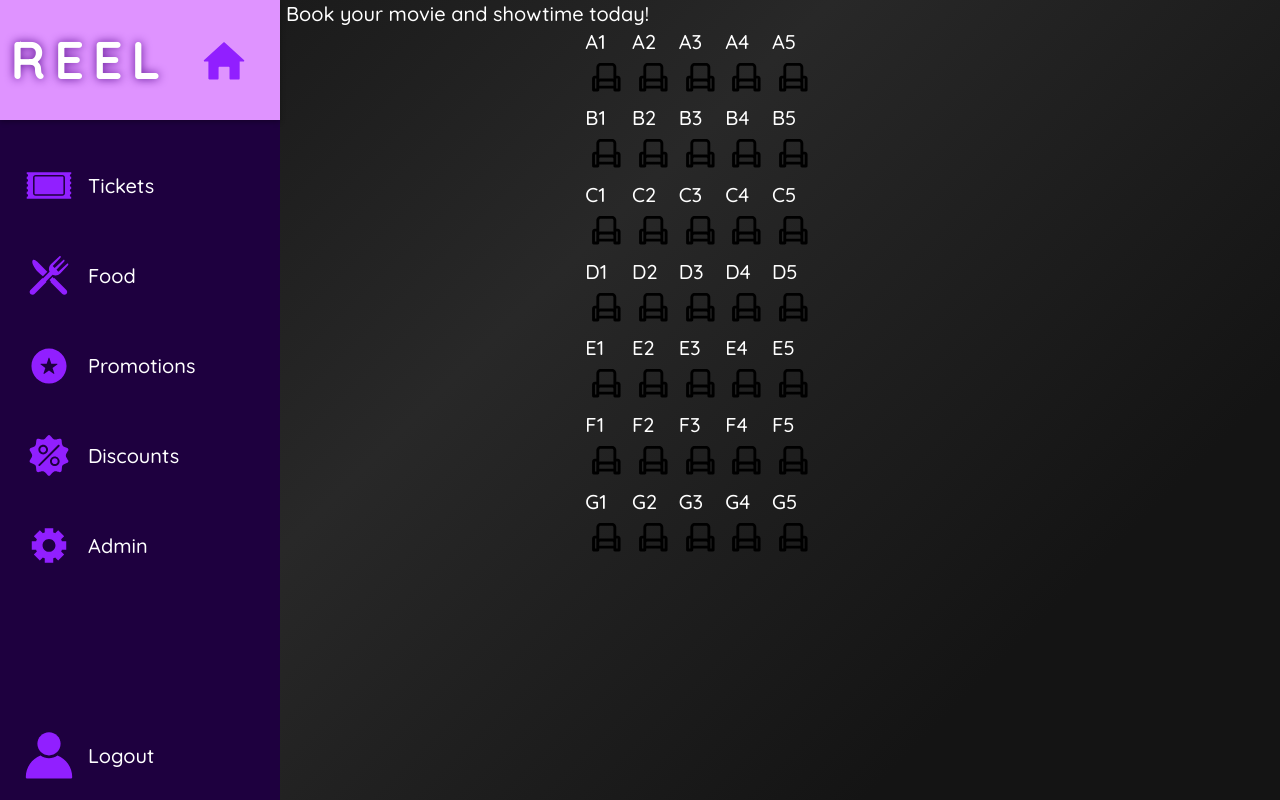
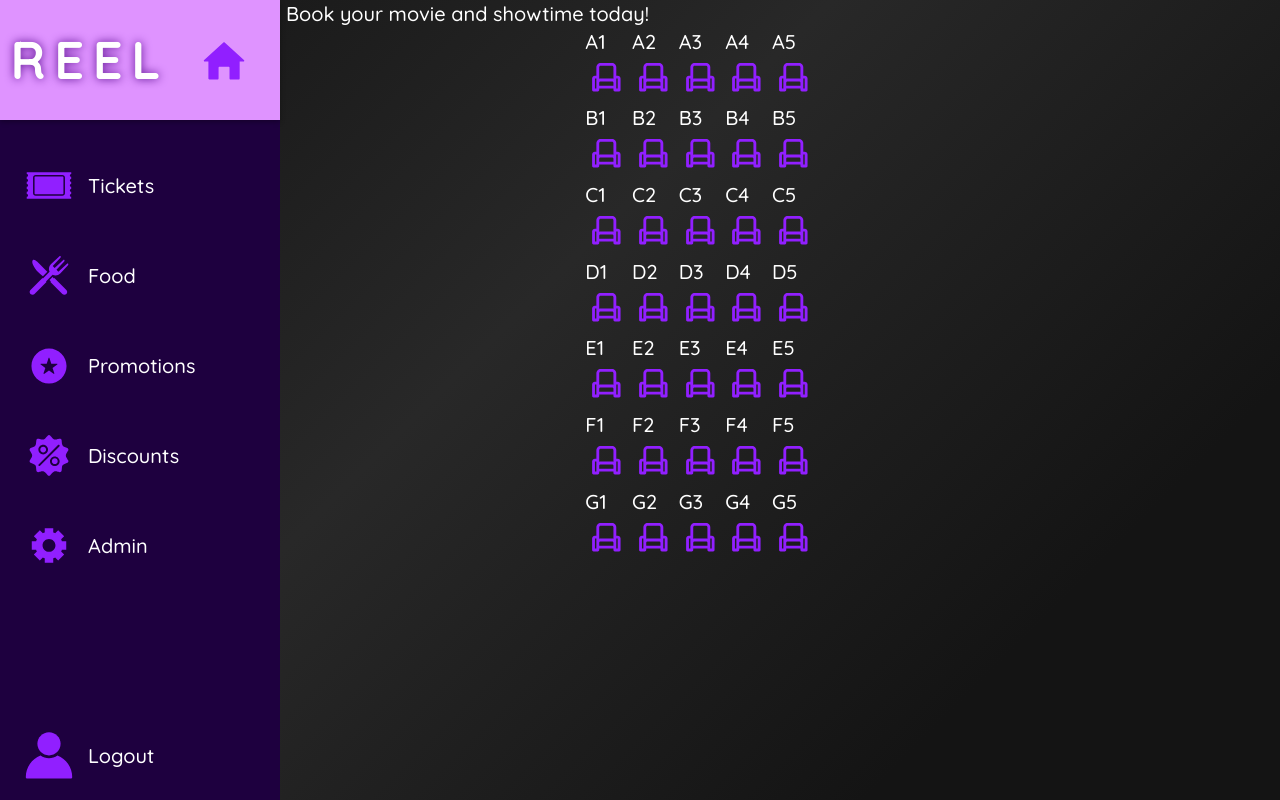
Before and after one commit to evanwongkh/CPSC471Project, a PHP site: page /seats.php?theatreNo=1 in a window 1280 px wide. Run offline with PHP 8.4, Linux system fonts and the light colour scheme; a user stored in the database is signed in; data comes from the database, SQL or seed files in the repository; data that the repository does not hold is empty.

Commit message:
Changed seats color to purple

```diff
--- a/seats.php
+++ b/seats.php
@@ -258,7 +258,7 @@ if (!$conn) {
             $sql = "SELECT seat FROM ticket WHERE showtimeNo = '$showtimeNo'";
             $result = mysqli_query($conn, $sql);
 
-            $seatImage = '<svg xmlns="http://www.w3.org/2000/svg" xmlns:xlink="http://www.w3.org/1999/xlink" width="32pt" height="32pt" version="1.1" viewBox="0 0 700 500">
+            $seatImage = '<div class="available-seat"><svg xmlns="http://www.w3.org/2000/svg" xmlns:xlink="http://www.w3.org/1999/xlink" width="32pt" height="32pt" version="1.1" viewBox="0 0 700 500">
             <path xmlns="http://www.w3.org/2000/svg" d="m536.67 256.67h-23.336v-140c0-18.566-7.375-36.371-20.5-49.5-13.129-13.125-30.934-20.5-49.5-20.5h-186.66c-18.566 0-36.371 7.375-49.5 20.5-13.125 13.129-20.5 30.934-20.5 49.5v140h-23.336c-12.375 0-24.246 4.9141-32.996 13.668-8.7539 8.75-13.668 20.621-13.668 32.996v186.67c0 6.1875 2.457 12.125 6.832 16.5s10.312 6.832 16.5 6.832h70c6.1875 0 12.125-2.457 16.5-6.832s6.832-10.312 6.832-16.5v-23.332h233.34v23.332c0 6.1875 2.457 12.125 6.832 16.5s10.312 6.832 16.5 6.832h70c6.1875 0 12.125-2.457 16.5-6.832s6.832-10.312 6.832-16.5v-186.67c0-12.375-4.9141-24.246-13.668-32.996-8.75-8.7539-20.621-13.668-32.996-13.668zm-303.34 116.66c0-6.1875 2.4609-12.121 6.8359-16.496 4.375-4.3789 10.309-6.8359 16.5-6.8359h186.67-0.003907c6.1914 0 12.125 2.457 16.5 6.8359 4.375 4.375 6.8359 10.309 6.8359 16.496v46.668h-233.34zm0-256.66c0-6.1914 2.4609-12.125 6.8359-16.5s10.309-6.8359 16.5-6.8359h186.67-0.003907c6.1914 0 12.125 2.4609 16.5 6.8359s6.8359 10.309 6.8359 16.5v190.87c-7.4844-2.7188-15.375-4.1406-23.336-4.2031h-186.66c-7.9609 0.0625-15.852 1.4844-23.336 4.2031zm-70 186.66h23.336v163.33l-23.336 0.003907zm373.33 163.33-23.332 0.003907v-163.34h23.332z"/>
             </svg>';
 
@@ -266,6 +266,14 @@ if (!$conn) {
             <path xmlns="http://www.w3.org/2000/svg" d="m536.67 256.67h-23.336v-140c0-18.566-7.375-36.371-20.5-49.5-13.129-13.125-30.934-20.5-49.5-20.5h-186.66c-18.566 0-36.371 7.375-49.5 20.5-13.125 13.129-20.5 30.934-20.5 49.5v140h-23.336c-12.375 0-24.246 4.9141-32.996 13.668-8.7539 8.75-13.668 20.621-13.668 32.996v186.67c0 6.1875 2.457 12.125 6.832 16.5s10.312 6.832 16.5 6.832h70c6.1875 0 12.125-2.457 16.5-6.832s6.832-10.312 6.832-16.5v-23.332h233.34v23.332c0 6.1875 2.457 12.125 6.832 16.5s10.312 6.832 16.5 6.832h70c6.1875 0 12.125-2.457 16.5-6.832s6.832-10.312 6.832-16.5v-186.67c0-12.375-4.9141-24.246-13.668-32.996-8.75-8.7539-20.621-13.668-32.996-13.668zm-303.34 116.66c0-6.1875 2.4609-12.121 6.8359-16.496 4.375-4.3789 10.309-6.8359 16.5-6.8359h186.67-0.003907c6.1914 0 12.125 2.457 16.5 6.8359 4.375 4.375 6.8359 10.309 6.8359 16.496v46.668h-233.34zm0-256.66c0-6.1914 2.4609-12.125 6.8359-16.5s10.309-6.8359 16.5-6.8359h186.67-0.003907c6.1914 0 12.125 2.4609 16.5 6.8359s6.8359 10.309 6.8359 16.5v190.87c-7.4844-2.7188-15.375-4.1406-23.336-4.2031h-186.66c-7.9609 0.0625-15.852 1.4844-23.336 4.2031zm-70 186.66h23.336v163.33l-23.336 0.003907zm373.33 163.33-23.332 0.003907v-163.34h23.332z"/>
             </svg>';
             ?>
+
+			<html>
+                <style>
+                .available-seat {
+                    fill: #911fff;
+                }
+                </style>
+            </html>
 
             <html>
                 <style>
```
